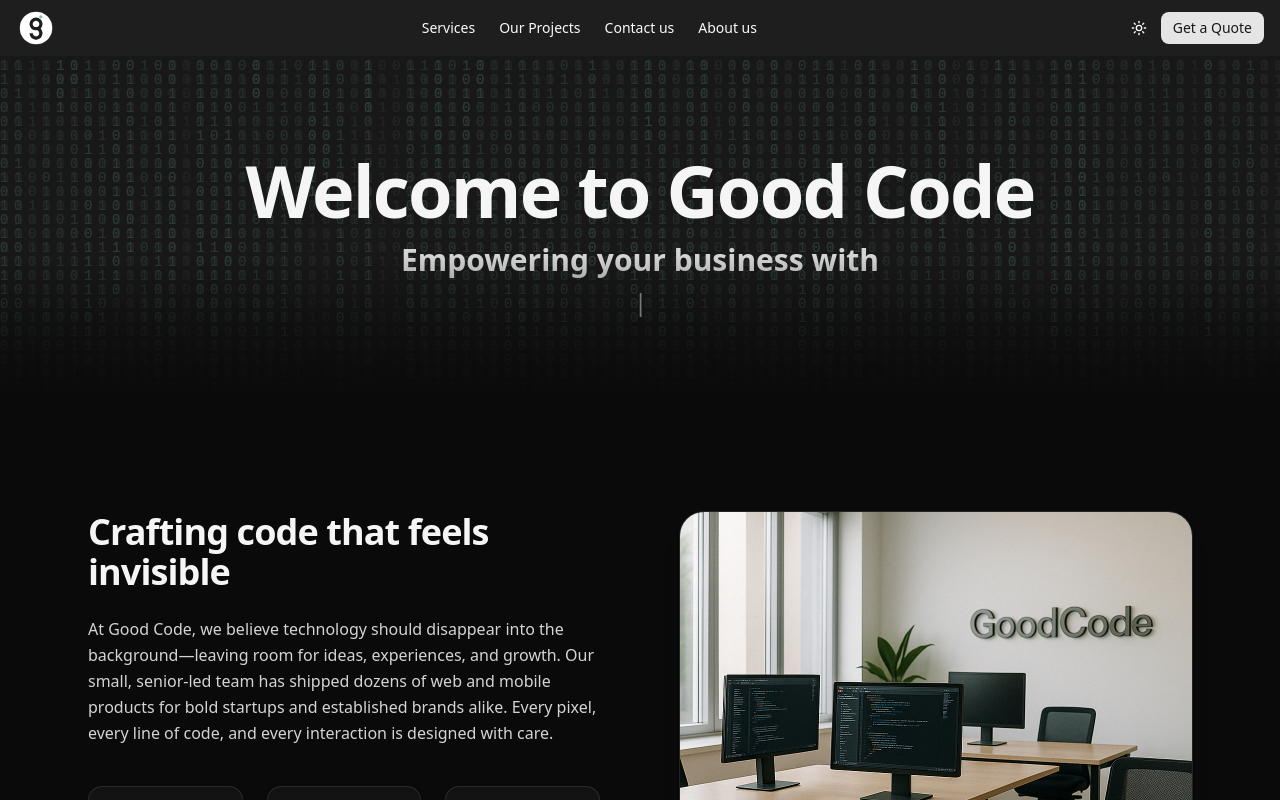
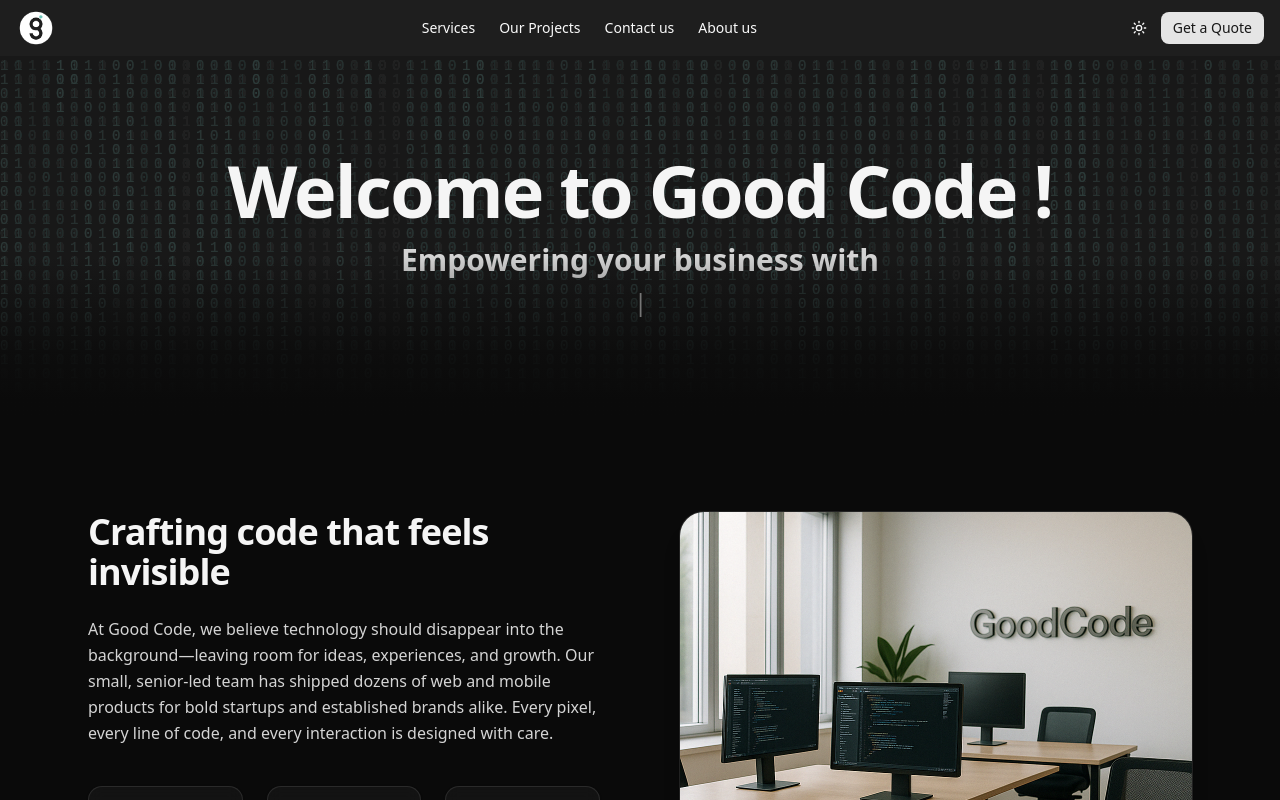
Before and after one commit to Good-Codes/home-site, a Next.js app: page / in a window 1280 px wide. Shown: the top 800 px of the page. Built offline with nearby package versions, Linux system fonts and the light colour scheme.

Commit message:
fix: correct punctuation in the hero section title

```diff
--- a/components/hero.tsx
+++ b/components/hero.tsx
@@ -40,7 +40,7 @@ export default function Hero() {
       <div className="container mx-auto px-6 text-center">
         {/* Primary title */}
         <h1 className="mx-auto max-w-4xl text-5xl font-bold tracking-tight text-neutral-900 dark:text-neutral-100 md:text-7xl">
-          Welcome to Good Code
+          Welcome to Good Code !
         </h1>
 
         {/* Secondary subtitle */}
```
